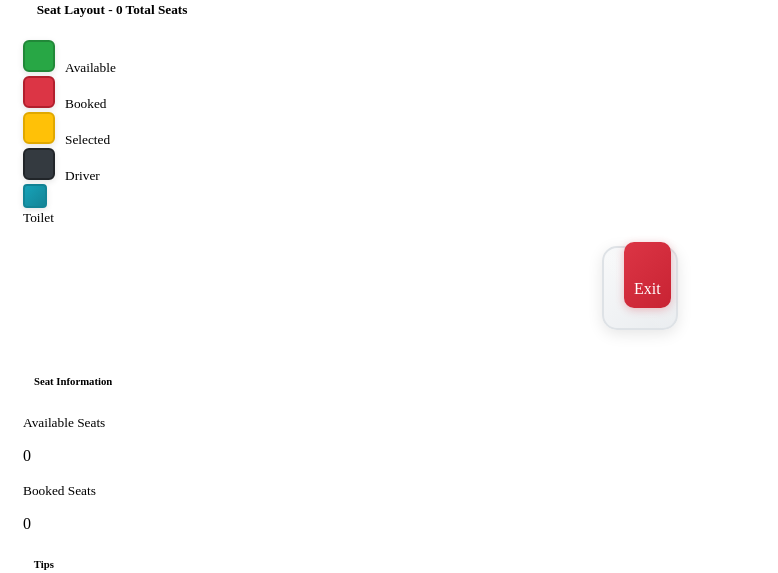
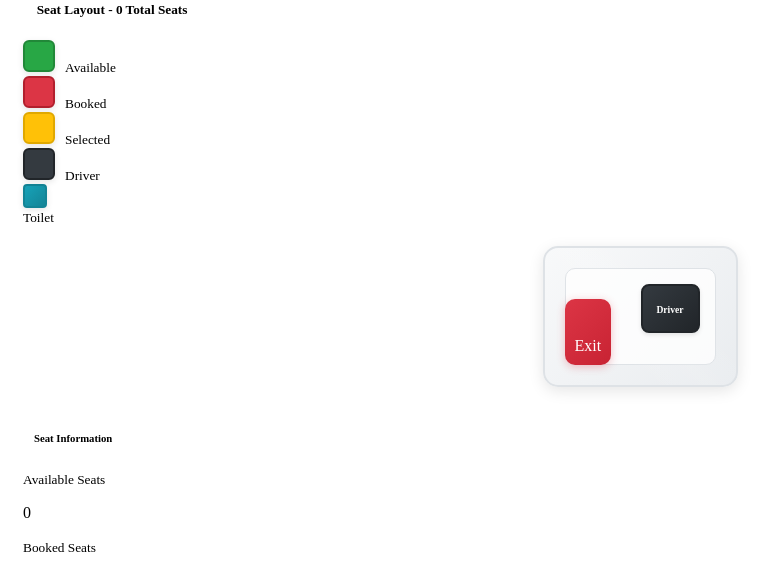
Before and after one commit to Dickens-Manyama/bus-ticketing, a PHP site: template frontend/views/booking/seat.php in a window 1280 px wide. Shown: the part 777-1350 px from the top of the page, without its empty margins (0-778 px from the left). Run offline with PHP 8.4, Linux system fonts and the light colour scheme; the template is opened without the code that fills it, so the values that code supplies are empty; some libraries are stand-ins or nearby versions.

Commit message:
Improve seat map layouts for 1x2, 2x2, 2x3 to match real bus arrangements

```diff
--- a/frontend/views/booking/seat.php
+++ b/frontend/views/booking/seat.php
@@ -220,12 +220,12 @@ function getSeatLabel($row, $col, $pattern) {
                             <!-- Seating Layout -->
                             <div class="seating-layout">
                                 <?php
-                                // Render driver seat if present
-                                if (isset($seatMap['D'])) {
-                                    echo "<div class='seat-row mb-2' style='justify-content: flex-end;'>";
-                                    echo renderSeat('D', $seatMap['D'], true);
+                                // Render driver seat at front left for all layouts
+                                echo "<div class='seat-row mb-2' style='justify-content: flex-start;'>";
+                                echo "<div style='width:60px;'></div>"; // empty space before driver
+                                echo renderSeat('Driver', null, true);
                                 echo "</div>";
-                                }
+
                                 // Render seat rows
                                 for ($row = 0; $row < $rows; $row++): ?>
                                     <div class="seat-row mb-2">
@@ -239,7 +239,12 @@ function getSeatLabel($row, $col, $pattern) {
                                                 for ($i = 0; $i < $p; $i++) {
                                                     $seatLabel = chr(65 + $row) . ($i + 1);
                                                     $seat = $seatMap[$seatLabel] ?? null;
+                                                    // Render toilet at last row, last col for luxury
+                                                    if ($bus->seating_config === '1x2' && $row == $rows-1 && $colIndex == 3) {
+                                                        echo renderSeat('Toilet', (object)['seat_number'=>'Toilet','status'=>'toilet']);
+                                                    } else {
                                                         echo renderSeat($seatLabel, $seat);
+                                                    }
                                                     $colIndex++;
                                                 }
                                             }
```
Also changed, not shown: common/models/Bus.php (+7 -4 lines). Lines whose indentation alone changed are shown as unchanged.
